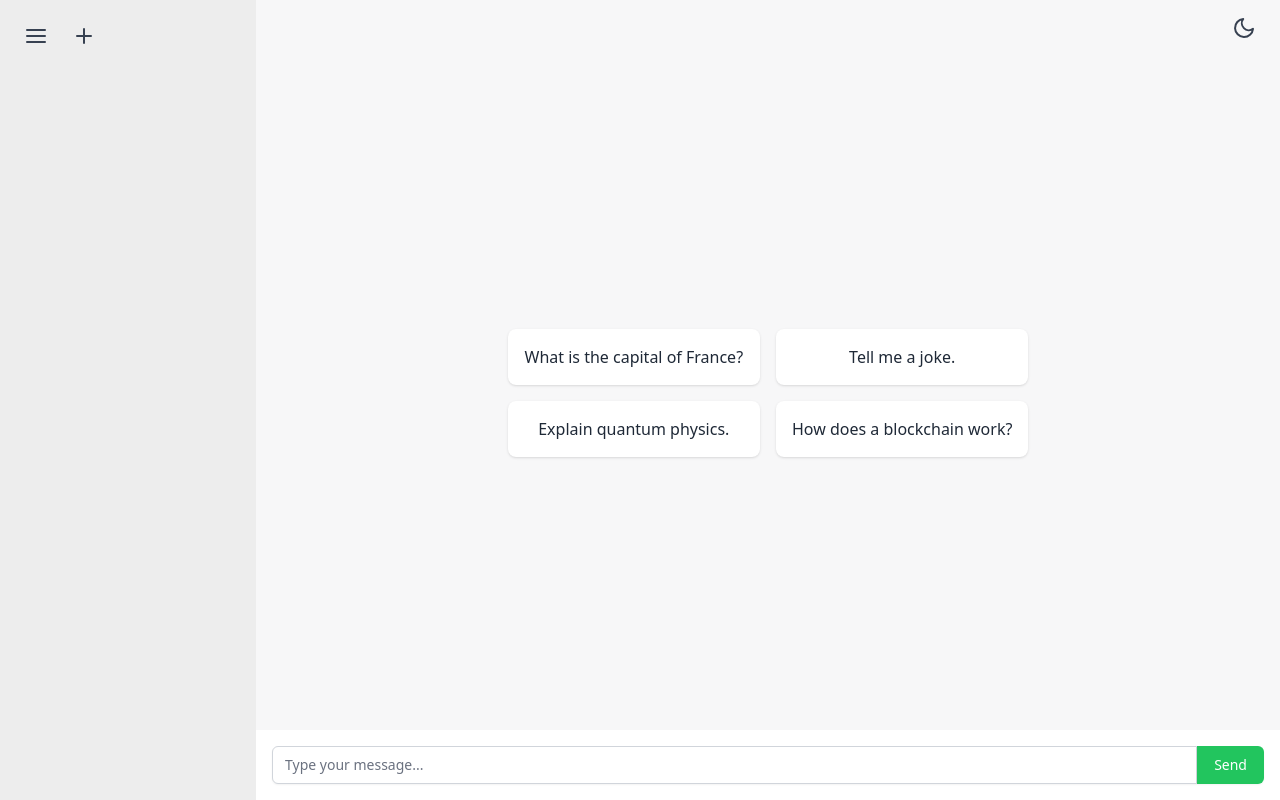
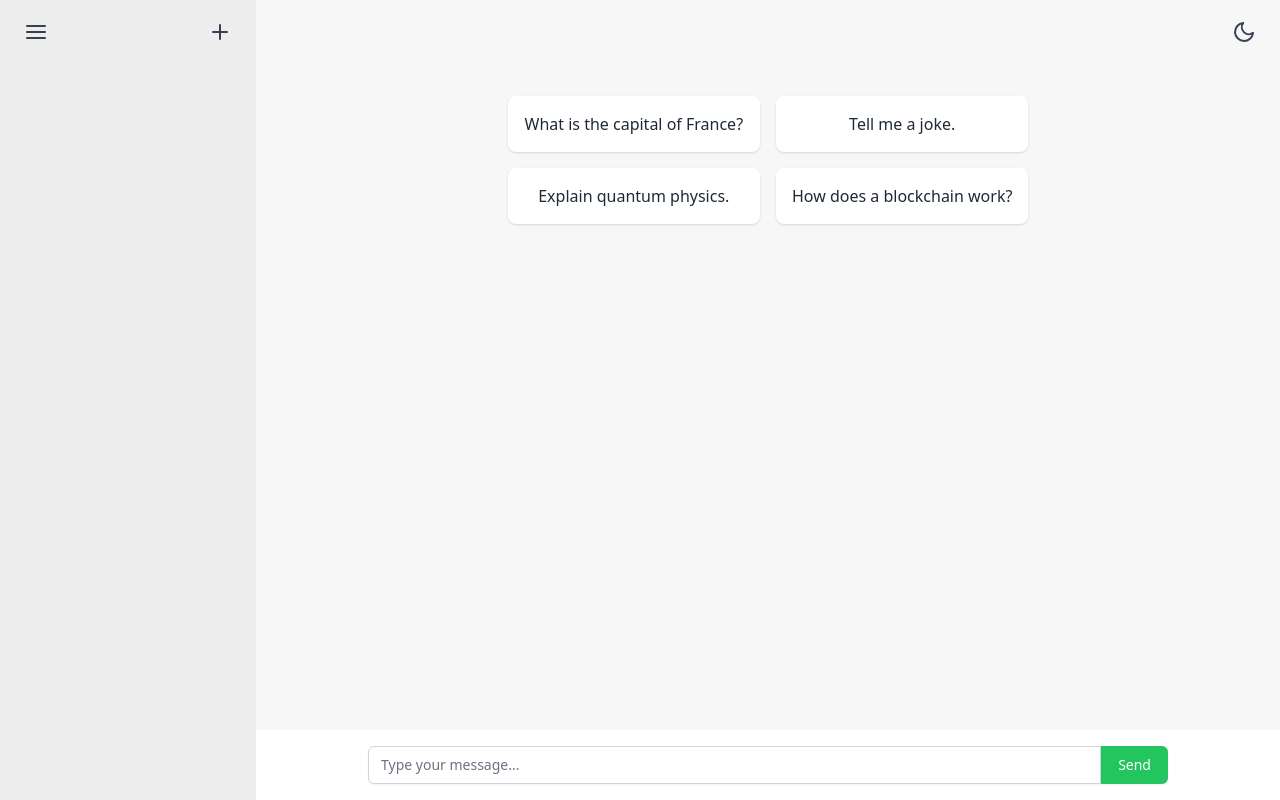
Before and after one commit to Abdelhameed-Hassan-Aries/chat-app, a React (Vite) app: page / in a window 1280 px wide. Built offline with nearby package versions, Linux system fonts and the light colour scheme.

Commit message:
fixed styling

```diff
--- a/src/components/Chat.jsx
+++ b/src/components/Chat.jsx
@@ -85,7 +85,9 @@ function Chat() {
   };
 
   return (
-    <div className="flex flex-col flex-1 bg-chatgpt-light-background dark:bg-chatgpt-dark-background">
+    <div className="flex flex-col flex-1">
+      <div className="flex-1 overflow-y-auto p-4 flex justify-center">
+        <div className="w-full max-w-chat-container">
           {messages.length === 0 ? (
             <div className="flex flex-col items-center justify-center flex-1 p-4">
               <div className="grid grid-cols-1 md:grid-cols-2 gap-4">
@@ -101,15 +103,15 @@ function Chat() {
               </div>
             </div>
           ) : (
-        <div className="flex-1 overflow-y-auto p-4">
-          {messages.map((msg, index) => (
+            messages.map((msg, index) => (
               <Message key={index} sender={msg.sender} text={msg.text} />
-          ))}
+            ))
+          )}
           <div ref={messagesEndRef} />
         </div>
-      )}
-      <div className="p-4 bg-chatgpt-light-inputBg dark:bg-chatgpt-dark-inputBg">
-        <div className="flex">
+      </div>
+      <div className="p-4 bg-chatgpt-light-inputBg dark:bg-chatgpt-dark-inputBg flex justify-center">
+        <div className="w-full max-w-chat-container flex">
           <Input
             type="text"
             className="flex-1 rounded-l-md bg-chatgpt-light-inputBg dark:bg-chatgpt-dark-inputBg text-chatgpt-light-inputText dark:text-chatgpt-dark-inputText"
--- a/src/components/Navbar.jsx
+++ b/src/components/Navbar.jsx
@@ -8,24 +8,24 @@ function Navbar() {
   const { startNewConversation } = useConversations();
 
   return (
-    <nav className="flex items-center justify-between px-4 py-2 bg-chatgpt-light-background dark:bg-chatgpt-dark-background">
+    <nav className="flex items-center justify-between px-4 bg-chatgpt-light-background dark:bg-chatgpt-dark-background h-16">
       <div className="flex items-center">
-        {!isOpen && (
-          <>
         <button
           onClick={toggleSidebar}
-              className="p-2 text-gray-700 dark:text-gray-300"
+          className={`p-2 text-gray-700 dark:text-gray-300 transition-opacity duration-300 ${
+            isOpen ? "opacity-0 pointer-events-none" : "opacity-100"
+          }`}
         >
           <FiMenu size={24} />
         </button>
         <button
           onClick={startNewConversation}
-              className="ml-2 p-2 text-gray-700 dark:text-gray-300"
+          className={`ml-2 p-2 text-gray-700 dark:text-gray-300 transition-opacity duration-300 ${
+            isOpen ? "opacity-0 pointer-events-none" : "opacity-100"
+          }`}
         >
           <FiPlus size={24} />
         </button>
-          </>
-        )}
       </div>
       <ThemeToggle />
     </nav>
--- a/src/components/Sidebar.jsx
+++ b/src/components/Sidebar.jsx
@@ -13,13 +13,16 @@ function Sidebar() {
 
   return (
     <div
-      className={`overflow-y-auto transition-all duration-300 ${
+      className={`transition-all duration-300 flex-shrink-0 ${
         isOpen ? "w-64" : "w-0"
       } bg-chatgpt-light-sidebar dark:bg-chatgpt-dark-sidebar`}
     >
-      {isOpen && (
-        <div className="p-4">
-          <div className="flex items-center mb-4">
+      <div className="flex flex-col h-full">
+        <div
+          className={`flex items-center justify-between px-4 h-16 transition-opacity duration-300 ${
+            isOpen ? "opacity-100" : "opacity-0 pointer-events-none"
+          }`}
+        >
           <button
             onClick={toggleSidebar}
             className="p-2 text-gray-700 dark:text-gray-300"
@@ -28,11 +31,13 @@ function Sidebar() {
           </button>
           <button
             onClick={startNewConversation}
-              className="ml-2 p-2 text-gray-700 dark:text-gray-300"
+            className="p-2 text-gray-700 dark:text-gray-300"
           >
             <FiPlus size={24} />
           </button>
         </div>
+        {isOpen && (
+          <div className="flex-1 p-4">
             <ul>
               {conversations.map((conv) => (
                 <li key={conv.id}>
@@ -52,6 +57,7 @@ function Sidebar() {
           </div>
         )}
       </div>
+    </div>
   );
 }
 
--- a/tailwind.config.js
+++ b/tailwind.config.js
@@ -21,6 +21,9 @@ module.exports = {
         "chatgpt-dark-messageBgUser": "#2A2B32",
         "chatgpt-dark-messageBgBot": "#444654",
       },
+      maxWidth: {
+        "chat-container": "800px",
+      },
     },
   },
   plugins: [],
```
Lines whose indentation alone changed are shown as unchanged.
